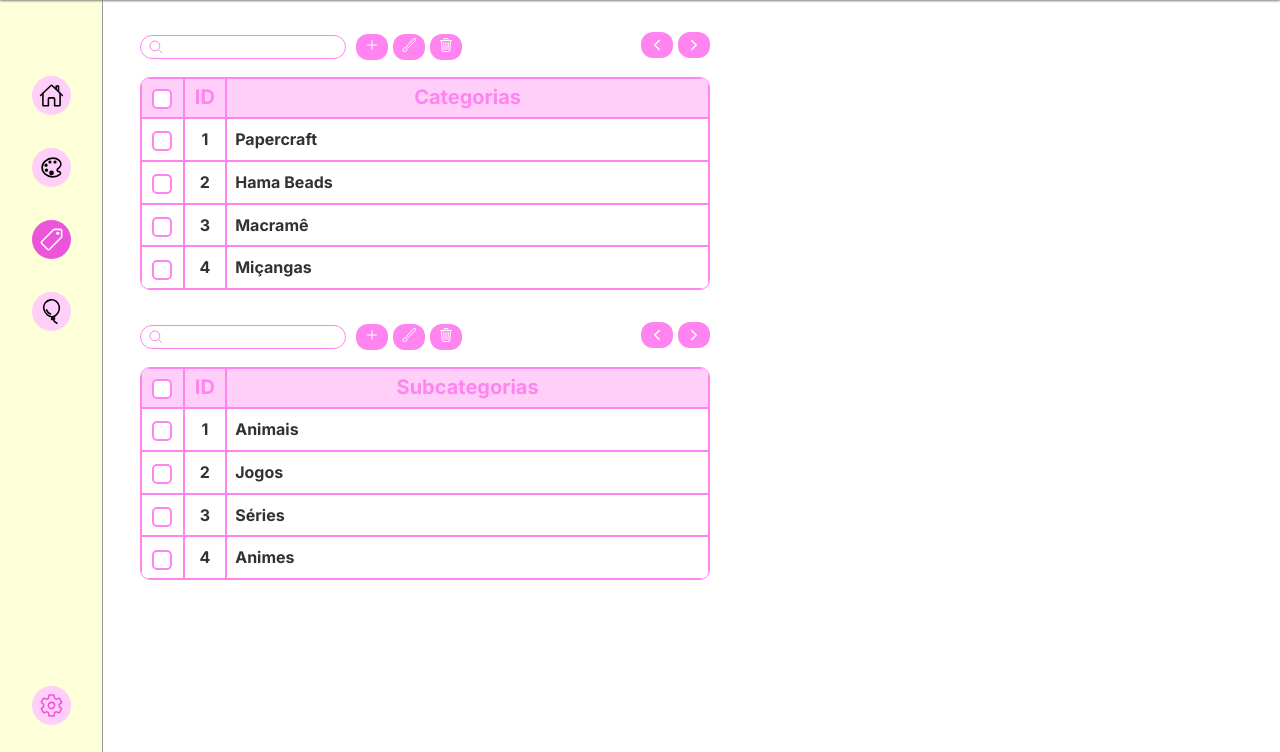
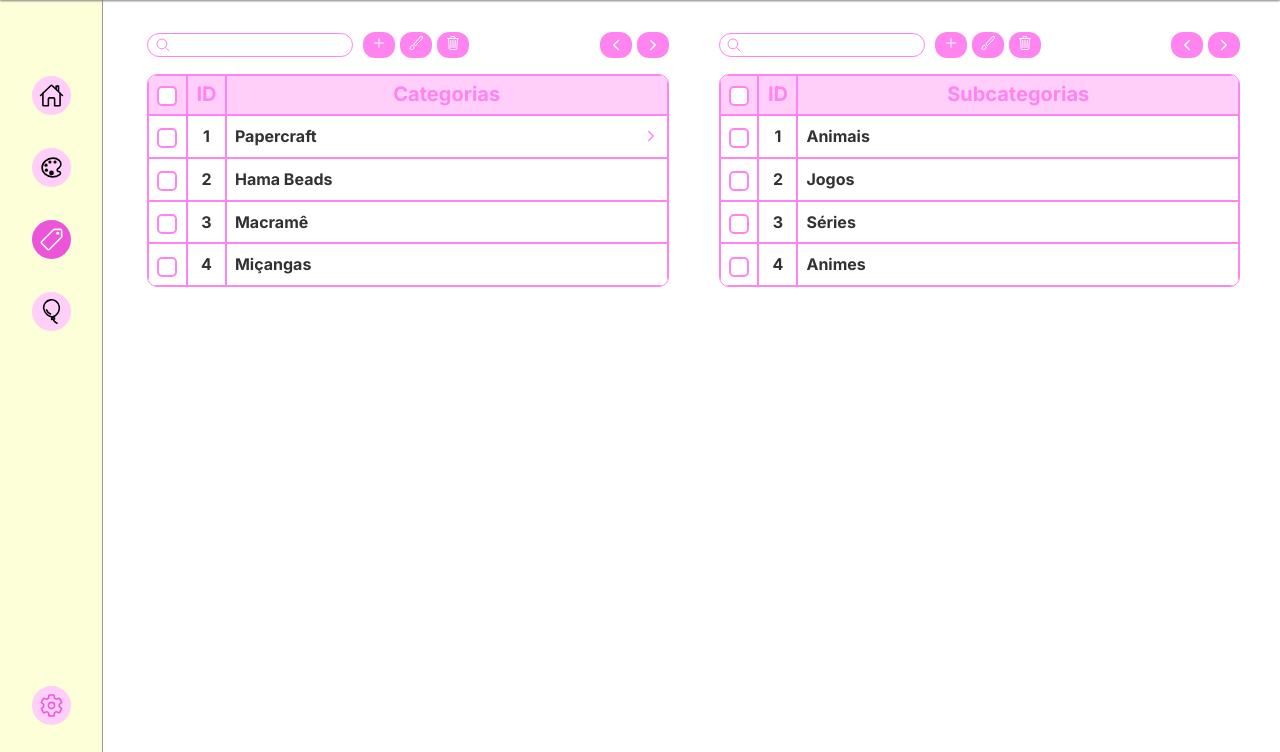
Before and after one commit to Vinescle/Tcc-cherry-blossom, a PHP site: page /homeAdm/homeAdmCategoria.php in a window 1280 px wide. Shown: the part 48-800 px from the top of the page. Run offline with PHP 8.4, Linux system fonts and the light colour scheme.

Commit message:
Home adm categoria front end feito

```diff
--- a/css/homeAdm/homeAdmCategoria.css
+++ b/css/homeAdm/homeAdmCategoria.css
@@ -1,14 +1,25 @@
 .conteudo-principal {
+    display: flex;
+
+    width: calc(100% - 107px);
+    margin-left: 107px;
+}
+
+.main {
+    display: flex;
+    flex-direction: row;
+    gap: 50px;
+
     width: 100%;
+    padding: 0 40px;
+}
 
-    display: flex;
-    gap: 140px;
-}
 
 /* Filtros */
 
 .conjunto-tabela-filtro {
-    width: 100%;
+    display: inline-block;
+    flex: 1;
 }
 
 .filtros {
@@ -19,7 +30,7 @@
 
     margin-top: 2rem;
 
-    width: 50%;
+    width: 100%;
 }
 
 .conjunto-filtro-botoes {
@@ -88,8 +99,6 @@
     border-radius: 12px;
 
     height: 20px;
-
-    padding: 0.2rem 0.5rem 0.2rem 0.5rem;
 }
 
 /* Tabelas */
@@ -103,16 +112,12 @@
     height: 80vh;
 }
 
-.tabela-categorias {
-    width: 100%;
-}
-
 .tabela-principal {
     margin: 1rem 0 0 0;
     border: solid 1px #FF84F0;
     border-radius: 10px;
 
-    width: 50%;
+    width: 100%;
 
     overflow: hidden;
 }
@@ -154,6 +159,14 @@
 
     color: #323232;
     font-weight: 700;
+
+    display: flex;
+    justify-content: space-between;
+    align-items: center;
+}
+
+.seta-abreCategorias {
+    color: #FF84F0;
 }
 
 /* Checkbox */
--- a/homeAdm/homeAdmCategoria.php
+++ b/homeAdm/homeAdmCategoria.php
@@ -14,6 +14,49 @@
             background-color: #EC55D9;
             color: #FFFFFF;
         }
+
+        .conteudo-principal {
+            display: flex;
+
+            width: calc(100% - 107px);
+            margin-left: 107px;
+        }
+
+        .main {
+            display: flex;
+            flex-direction: row;
+            gap: 50px;
+
+            width: 100%;
+            padding: 0 40px;
+        }
+
+        .conjunto-tabela-filtro {
+            display: inline-block;
+            flex: 1;
+        }
+
+        .filtros {
+            display: flex;
+            flex-direction: row;
+            justify-content: space-between;
+            align-items: center;
+
+            margin-top: 2rem;
+
+            width: 100%;
+        }
+
+        .setas {
+            color: #FFFFFF;
+            background-color: #FF84F0;
+
+            border-radius: 12px;
+
+            height: 20px;
+
+            padding: 0;
+        }
     </style>
 </head>
 
@@ -21,113 +64,117 @@
     <?php
     include '../Componentes/cabecalhoHomeAdm.php';
     ?>
+    <div style="display: flex;">
+        <?php include '../Componentes/menuAdm.php'; ?>
+    </div>
     <div class="conteudo-principal">
-        <div style="display: flex;">
-            <?php include '../Componentes/menuAdm.php'; ?>
-        </div>
+        <div class="main">
+            <div class="conjunto-tabela-filtro">
+                <div class="filtros">
+                    <div class="conjunto-filtro-botoes">
+                        <div class="cabecalho-pesquisa">
+                            <form>
+                                <div class="formulario-gerenciamento">
+                                    <button class="botao-enviar" type="submit">
+                                    </button>
+                                    <input class="botao-pesquisa_produtos config-gerenciamento" type="TEXT">
+                                </div>
+                            </form>
+                        </div>
 
-        <div class="conjunto-tabela-filtro">
-            <div class="filtros">
-                <div class="conjunto-filtro-botoes">
-                    <div class="cabecalho-pesquisa">
-                        <form>
-                            <div class="formulario-gerenciamento">
-                                <button class="botao-enviar" type="submit">
-                                </button>
-                                <input class="botao-pesquisa_produtos config-gerenciamento" type="TEXT">
-                            </div>
-                        </form>
-                    </div>
+                        <div class="espacamento-botoes">
+                            <div class="botao-opcoes">
+                                <div class="botao-icone">
+                                    <a class="botao-texto">
+                                        <ion-icon name="add-outline"></ion-icon>
+                                    </a>
+                                </div>
 
-                    <div class="espacamento-botoes">
-                        <div class="botao-opcoes">
-                            <div class="botao-icone">
-                                <a class="botao-texto">
-                                    <ion-icon name="add-outline"></ion-icon>
-                                </a>
-                            </div>
+                                <div class="botao-icone">
+                                    <a class="botao-texto">
+                                        <ion-icon name="brush-outline"></ion-icon>
+                                    </a>
+                                </div>
 
-                            <div class="botao-icone">
-                                <a class="botao-texto">
-                                    <ion-icon name="brush-outline"></ion-icon>
-                                </a>
-                            </div>
-
-                            <div class="botao-icone">
-                                <a class="botao-texto">
-                                    <ion-icon name="trash-outline"></ion-icon>
-                                </a>
+                                <div class="botao-icone">
+                                    <a class="botao-texto">
+                                        <ion-icon name="trash-outline"></ion-icon>
+                                    </a>
+                                </div>
                             </div>
                         </div>
                     </div>
+
+                    <div class="botoes-setas">
+                        <a class="botao-texto">
+                            <ion-icon class="setas" name="chevron-back-outline"></ion-icon>
+                        </a>
+                        <a class="botao-texto">
+                            <ion-icon class="setas" name="chevron-forward-outline"></ion-icon>
+                        </a>
+                    </div>
                 </div>
 
-                <div class="botoes-setas">
-                    <a>
-                        <ion-icon class="setas" name="chevron-back-outline"></ion-icon>
-                    </a>
-                    <a>
-                        <ion-icon class="setas" name="chevron-forward-outline"></ion-icon>
-                    </a>
-                </div>
+                <table class="tabela-principal">
+                    <tr>
+                        <th class="tabela-principal_titulo">
+                            <div class="tabela-checkbox_titulo">
+                                <input id="checkbox-titulo" type="checkbox">
+                                <label for="checkbox-titulo"></label>
+                            </div>
+                        </th>
+                        <th class="tabela-principal_titulo tabela-principal_tituloId">ID</th>
+                        <th class="tabela-principal_titulo tabela-principal_tituloProduto">Categorias</th>
+                    </tr>
+
+                    <tr>
+                        <td class="tabela-principal_checkbox">
+                            <div class="tabela-checkbox_conteudo">
+                                <input id="checkbox-conteudo1" type="checkbox">
+                                <label for="checkbox-conteudo1"></label>
+                            </div>
+                        </td>
+                        <td class="tabela-principal_id">1</td>
+                        <td class="tabela-principal_conteudo">
+                            Papercraft
+                            <ion-icon class="seta-abreCategorias" name="chevron-forward-outline"></ion-icon>
+                        </td>
+                    </tr>
+
+                    <tr>
+                        <td class="tabela-principal_checkbox">
+                            <div class="tabela-checkbox_conteudo">
+                                <input id="checkbox-conteudo2" type="checkbox">
+                                <label for="checkbox-conteudo2"></label>
+                            </div>
+                        </td>
+                        <td class="tabela-principal_id">2</td>
+                        <td class="tabela-principal_conteudo">Hama Beads</td>
+                    </tr>
+
+                    <tr>
+                        <td class="tabela-principal_checkbox">
+                            <div class="tabela-checkbox_conteudo">
+                                <input id="checkbox-conteudo3" type="checkbox">
+                                <label for="checkbox-conteudo3"></label>
+                            </div>
+                        </td>
+                        <td class="tabela-principal_id">3</td>
+                        <td class="tabela-principal_conteudo">Macramê</td>
+                    </tr>
+
+                    <tr>
+                        <td class="tabela-principal_checkbox">
+                            <div class="tabela-checkbox_conteudo">
+                                <input id="checkbox-conteudo4" type="checkbox">
+                                <label for="checkbox-conteudo4"></label>
+                            </div>
+                        </td>
+                        <td class="tabela-principal_id">4</td>
+                        <td class="tabela-principal_conteudo">Miçangas</td>
+                    </tr>
+                </table>
             </div>
-
-            <table class="tabela-principal">
-                <tr>
-                    <th class="tabela-principal_titulo">
-                        <div class="tabela-checkbox_titulo">
-                            <input id="checkbox-titulo" type="checkbox">
-                            <label for="checkbox-titulo"></label>
-                        </div>
-                    </th>
-                    <th class="tabela-principal_titulo tabela-principal_tituloId">ID</th>
-                    <th class="tabela-principal_titulo tabela-principal_tituloProduto">Categorias</th>
-                </tr>
-
-                <tr>
-                    <td class="tabela-principal_checkbox">
-                        <div class="tabela-checkbox_conteudo">
-                            <input id="checkbox-conteudo1" type="checkbox">
-                            <label for="checkbox-conteudo1"></label>
-                        </div>
-                    </td>
-                    <td class="tabela-principal_id">1</td>
-                    <td class="tabela-principal_conteudo">Papercraft</td>
-                </tr>
-
-                <tr>
-                    <td class="tabela-principal_checkbox">
-                        <div class="tabela-checkbox_conteudo">
-                            <input id="checkbox-conteudo2" type="checkbox">
-                            <label for="checkbox-conteudo2"></label>
-                        </div>
-                    </td>
-                    <td class="tabela-principal_id">2</td>
-                    <td class="tabela-principal_conteudo">Hama Beads</td>
-                </tr>
-
-                <tr>
-                    <td class="tabela-principal_checkbox">
-                        <div class="tabela-checkbox_conteudo">
-                            <input id="checkbox-conteudo3" type="checkbox">
-                            <label for="checkbox-conteudo3"></label>
-                        </div>
-                    </td>
-                    <td class="tabela-principal_id">3</td>
-                    <td class="tabela-principal_conteudo">Macramê</td>
-                </tr>
-
-                <tr>
-                    <td class="tabela-principal_checkbox">
-                        <div class="tabela-checkbox_conteudo">
-                            <input id="checkbox-conteudo4" type="checkbox">
-                            <label for="checkbox-conteudo4"></label>
-                        </div>
-                    </td>
-                    <td class="tabela-principal_id">4</td>
-                    <td class="tabela-principal_conteudo">Miçangas</td>
-                </tr>
-            </table>
 
             <div class="conjunto-tabela-filtro">
                 <div class="filtros">
@@ -166,10 +213,10 @@
                     </div>
 
                     <div class="botoes-setas">
-                        <a>
+                        <a class="botao-texto">
                             <ion-icon class="setas" name="chevron-back-outline"></ion-icon>
                         </a>
-                        <a>
+                        <a class="botao-texto">
                             <ion-icon class="setas" name="chevron-forward-outline"></ion-icon>
                         </a>
                     </div>
```
